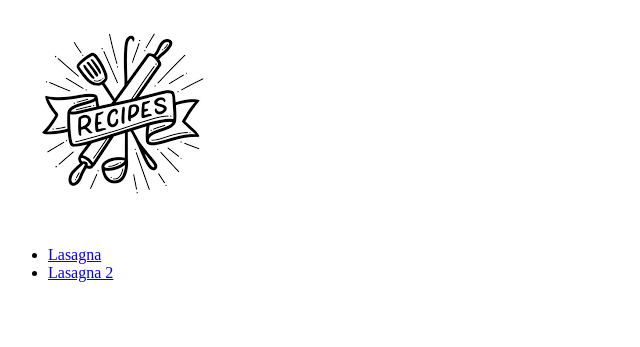
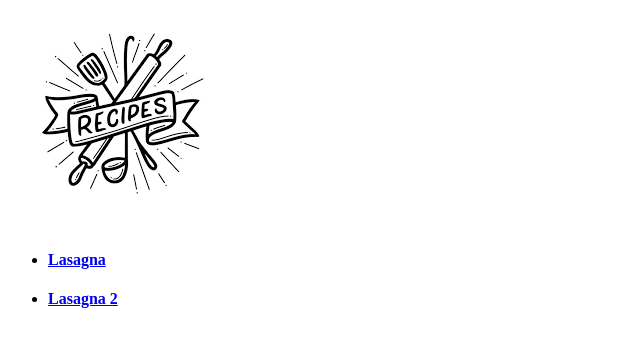
Before and after one commit to Naumanulhaq/odin-recipes, a plain HTML site: page index.html in a window 1280 px wide. Shown: the part 79-426 px from the top of the page, without its empty margins (0-640 px from the left). Drawn offline with Linux system fonts and the light colour scheme.

Commit message:
Improved unordered list to heading size 4

```diff
--- a/index.html
+++ b/index.html
@@ -8,8 +8,8 @@
         <h1>Types of Lasagna Recipe</h1>
         <img src="./img/recipes.png">
         <ul>
-            <li><a href="./recipes/lasagna.html" target="_blank">Lasagna</a></li>
-            <li><a href="./recipes/lasagna2.html" target="_blank">Lasagna 2</a></li>
+            <li><a href="./recipes/lasagna.html" target="_blank"><h4>Lasagna</h4></a></li>
+            <li><a href="./recipes/lasagna2.html" target="_blank"><h4>Lasagna 2</h4></a></li>
         </ul>
 
     </body>
```
